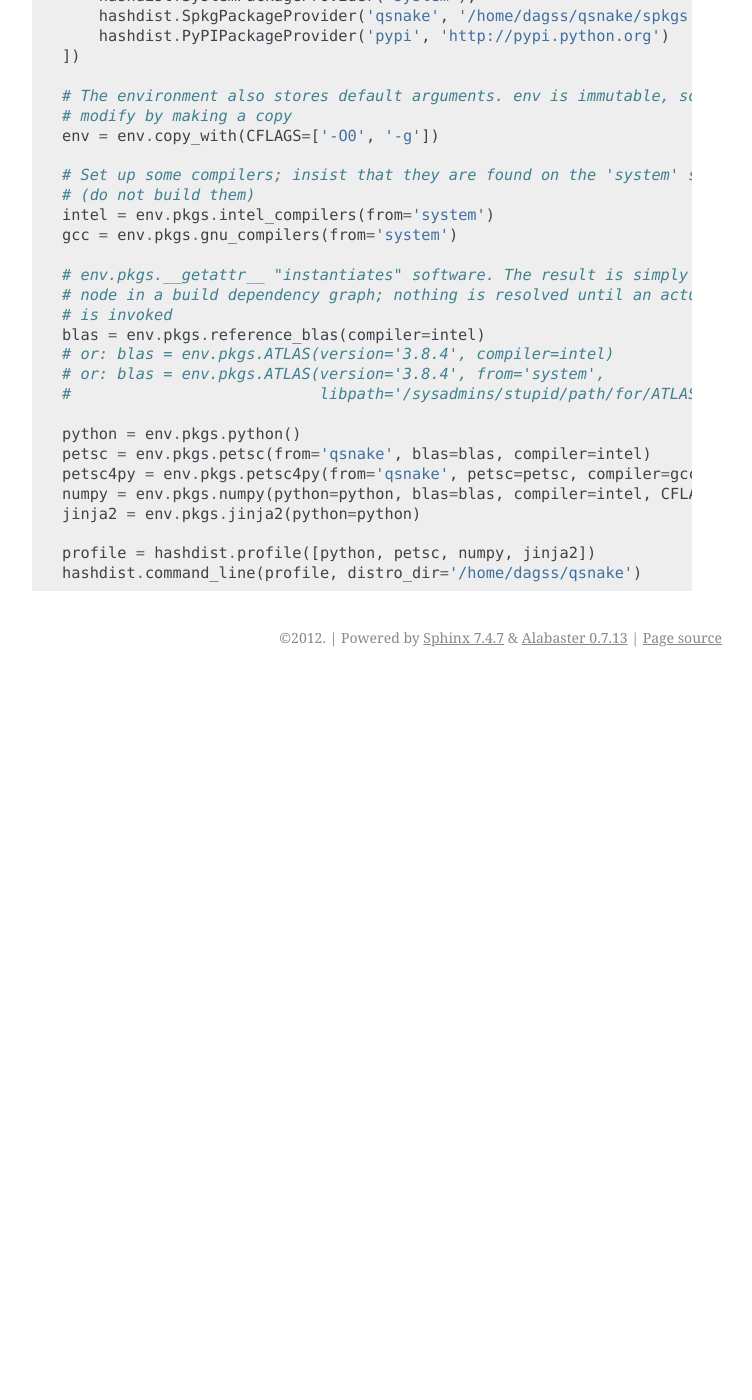
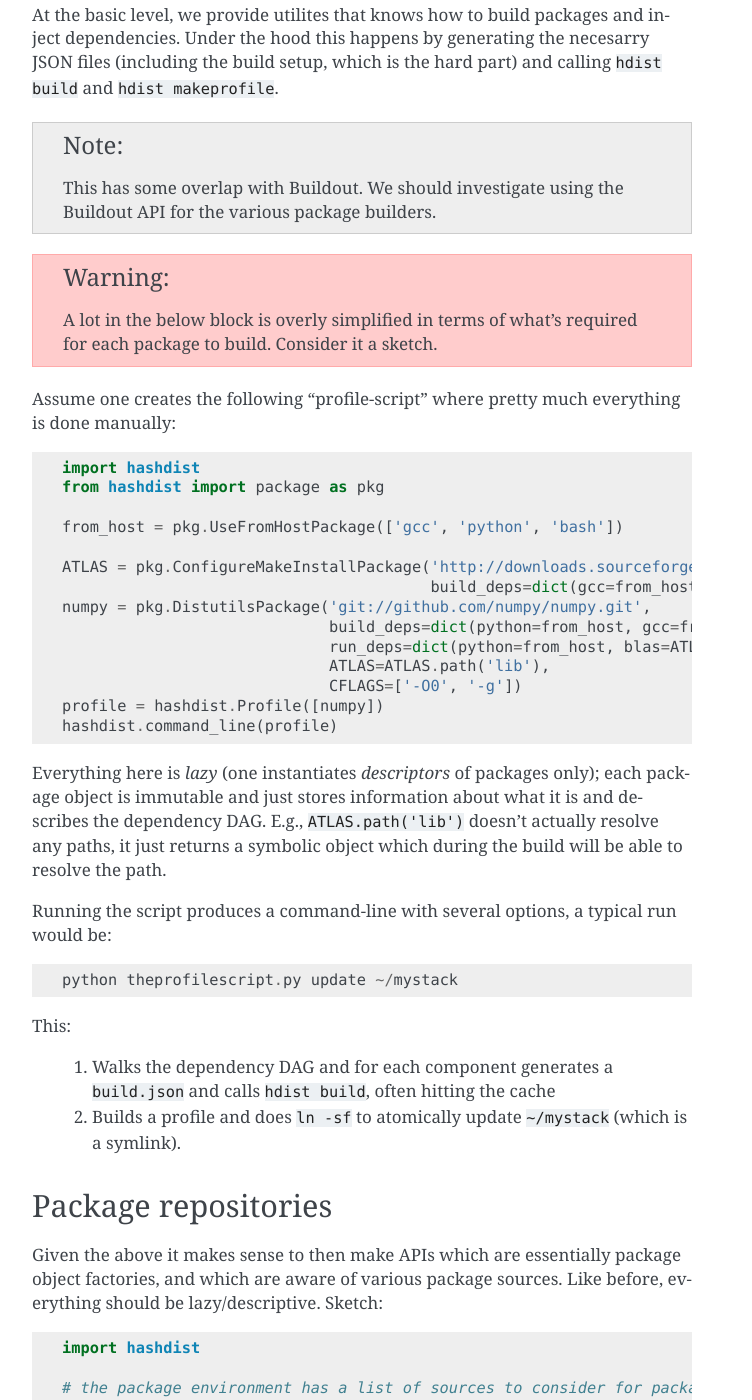
Before and after one commit to hashdist/hashdist, a Sphinx documentation site: the page built from doc/source/profilespec.rst, in a window 1280 px wide and 1400 px high, scrolled down 685 px. Shown: the whole window, without its empty margins (388-1140 px from the left). Built offline with Sphinx 7.4.7, drawn with Linux system fonts in a browser that asks for light colours; before the commit the page ends 1362 px from its top, so only the background shows below that; some of the changed text lies outside the part shown.

Commit message:
DOC profilespec updates

```diff
--- a/doc/source/profilespec.rst
+++ b/doc/source/profilespec.rst
@@ -9,8 +7,10 @@ This layer is one example of an API that can be used to drive ``hdist
 fetch``, ``hdist build`` and ``hdist makeprofile``. Skipping this
 layer is encouraged if it makes more sense for your application.
 
-**Included**: The ability to programatically define a desired software profile/"stack",
-and automatically download and build the packages with minimum hassle.
+**Included**: The ability to programatically define a desired software
+profile/"stack", and automatically download and build the packages
+with minimum hassle. Patterns for using the lower-level ``hdist``
+command (e.g., standardize on symlink-based artifact profiles).
 
 **Excluded**: Any use of package metadata or a central package
 repository to automatically resolve dependencies.  (Some limited use
@@ -23,7 +23,72 @@ This layer can be used in two modes:
  * Directly by power-users who don't mind manually specifying everything
    to great detail
 
-The API will be demonstrated by an example from the latter usecase
+The API will be demonstrated by an example from the latter usecase.
+
+Package class
+-------------
+
+At the basic level, we provide utilites that knows how to build packages
+and inject dependencies. Under the hood this happens by generating the
+necesarry JSON files (including the build setup, which is the hard
+part) and calling ``hdist build`` and ``hdist makeprofile``.
+
+.. note::
+
+    This has some overlap with Buildout. We should investigate using the Buildout
+    API for the various package builders.
+
+.. warning::
+
+   A lot in the below block is overly simplified in terms of what's required
+   for each package to build. Consider it a sketch.
+
+
+Assume one creates the following "profile-script" where pretty much everything
+is done manually:
+
+.. code-block:: python
+
+    import hashdist
+    from hashdist import package as pkg
+
+    from_host = pkg.UseFromHostPackage(['gcc', 'python', 'bash'])
+
+    ATLAS = pkg.ConfigureMakeInstallPackage('http://downloads.sourceforge.net/project/math-atlas/Stable/3.10.0/atlas3.10.0.tar.bz2',
+                                            build_deps=dict(gcc=from_host, bash=from_host))
+    numpy = pkg.DistutilsPackage('git://github.com/numpy/numpy.git',
+                                 build_deps=dict(python=from_host, gcc=from_host, blas=ATLAS),
+                                 run_deps=dict(python=from_host, blas=ATLAS),
+                                 ATLAS=ATLAS.path('lib'),
+                                 CFLAGS=['-O0', '-g'])
+    profile = hashdist.Profile([numpy])
+    hashdist.command_line(profile)
+
+Everything here is *lazy* (one instantiates *descriptors* of packages
+only); each package object is immutable and just stores information
+about what it is and describes the dependency DAG. E.g.,
+``ATLAS.path('lib')`` doesn't actually resolve any paths, it just
+returns a symbolic object which during the build will be able to
+resolve the path.
+
+Running the script produces a command-line with several options, a typical run
+would be::
+
+    python theprofilescript.py update ~/mystack
+
+This:
+
+ #. Walks the dependency DAG and for each component generates a ``build.json``
+    and calls ``hdist build``, often hitting the cache
+ #. Builds a profile and does ``ln -sf`` to atomically update ``~/mystack`` (which
+    is a symlink).
+
+Package repositories
+--------------------
+
+Given the above it makes sense to then make APIs which are essentially
+package object factories, and which are aware of various package
+sources. Like before, everything should be lazy/descriptive. Sketch:
 
 .. code-block:: python
 
@@ -61,4 +126,4 @@ The API will be demonstrated by an example from the latter usecase
     jinja2 = env.pkgs.jinja2(python=python)
 
     profile = hashdist.profile([python, petsc, numpy, jinja2])
-    hashdist.command_line(profile, distro_dir='/home/dagss/qsnake')
+    hashdist.command_line(profile)
```
Also changed, not shown: other parts of doc/source/profilespec.rst (+0 -2 lines).
